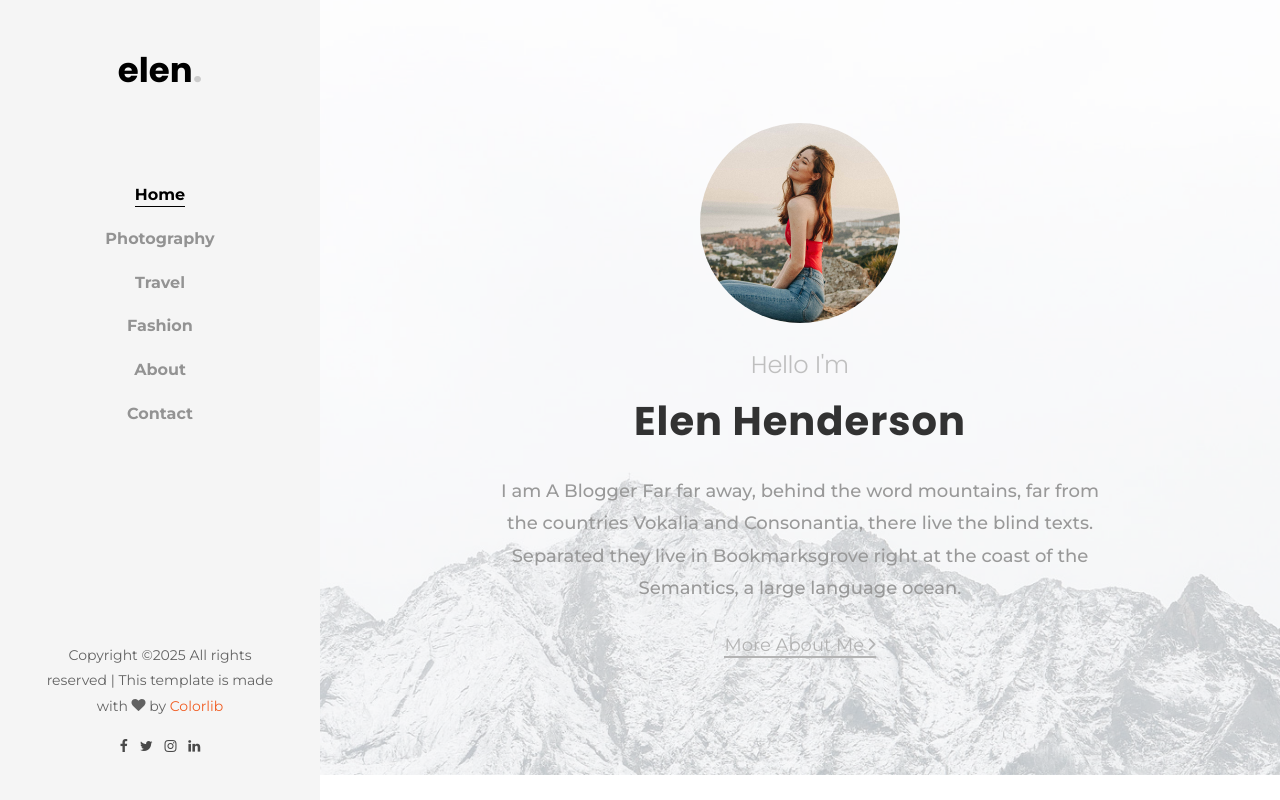
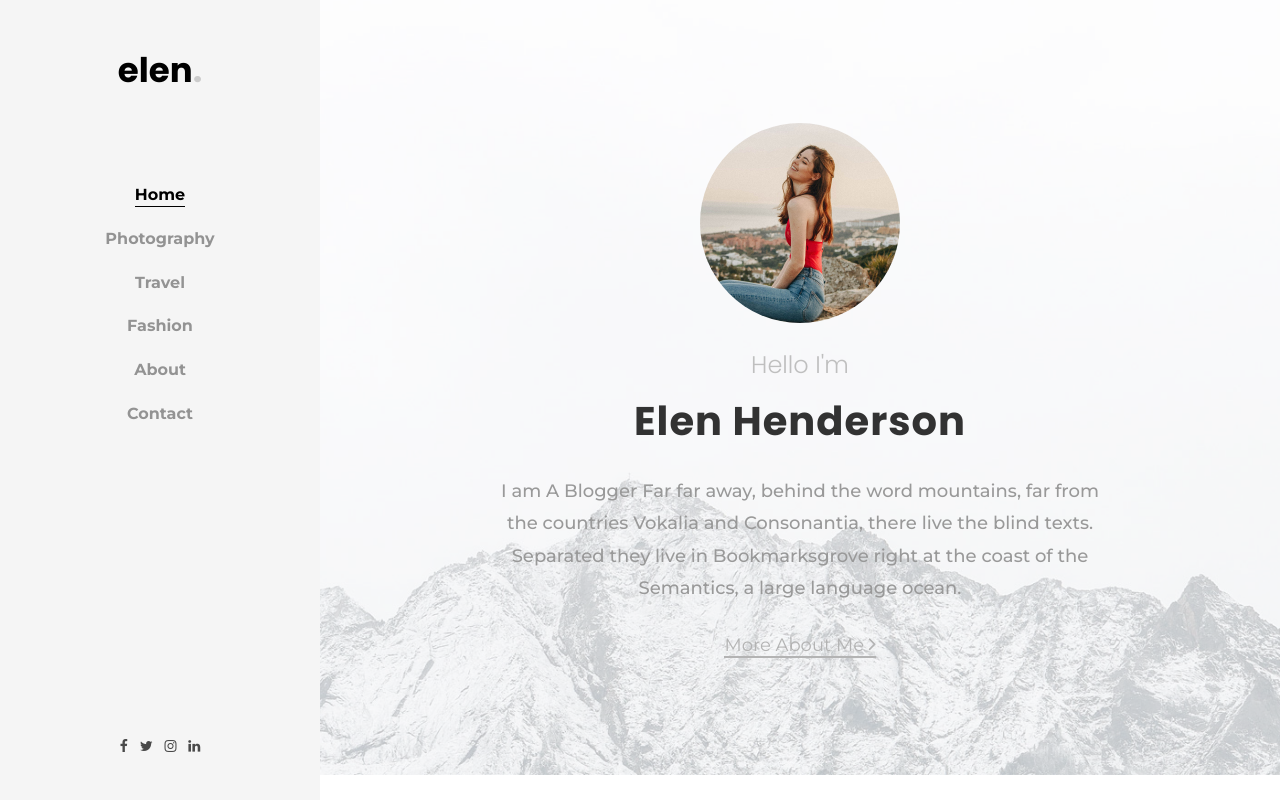
Before and after one commit to Nrawat6/Nrawat6.github.io, a plain HTML site: page index.html in a window 1280 px wide. Shown: the top 800 px of the page. Drawn offline with Linux system fonts and the light colour scheme; some packages are replaced by stand-ins of ours; no server answers; files whose address does not match are found by name.

Commit message:
remove copy stat

```diff
--- a/index.html
+++ b/index.html
@@ -46,7 +46,7 @@
 
 			<div class="colorlib-footer">
 				<p><!-- Link back to Colorlib can't be removed. Template is licensed under CC BY 3.0. -->
-			  Copyright &copy;<script>document.write(new Date().getFullYear());</script> All rights reserved | This template is made with <i class="icon-heart" aria-hidden="true"></i> by <a href="https://colorlib.com" target="_blank">Colorlib</a>
+			  <!-- Copyright &copy;<script>document.write(new Date().getFullYear());</script> All rights reserved | This template is made with <i class="icon-heart" aria-hidden="true"></i> by <a href="https://colorlib.com" target="_blank">Colorlib</a> -->
 				<ul>
 					<li><a href="#"><i class="icon-facebook"></i></a></li>
 					<li><a href="#"><i class="icon-twitter"></i></a></li>
```
